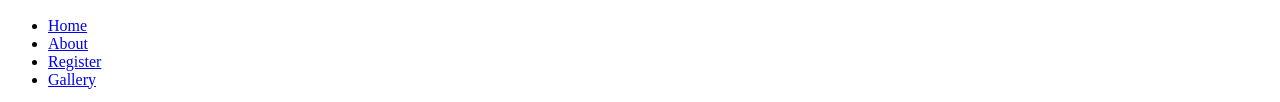
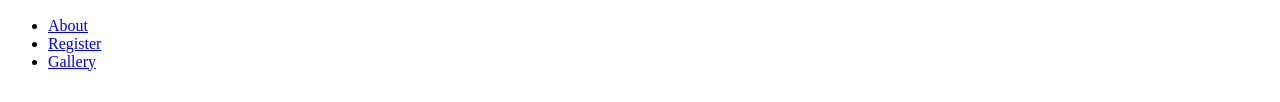
Before and after one commit to kibetnathan/Git-basics, a plain HTML site: page form2.html in a window 1280 px wide. Shown: the part 1440-1542 px from the top of the page. Drawn offline with Linux system fonts and the light colour scheme.

Commit message:
fixed error

```diff
--- a/form2.html
+++ b/form2.html
@@ -151,11 +151,9 @@
     <footer>
       <nav>
         <ul>
-
-            <li><a href="#About">Home</a></li>
-          <li><a href="#About">About</a></li>
-          <li><a href="#Form">Register</a></li>
-          <li><a href="#Assets">Gallery</a></li>
+            <li><a href="#About">About</a></li>
+            <li><a href="#Form">Register</a></li>
+            <li><a href="#Assets">Gallery</a></li>
         </ul>
       </nav>
     </footer>
```
